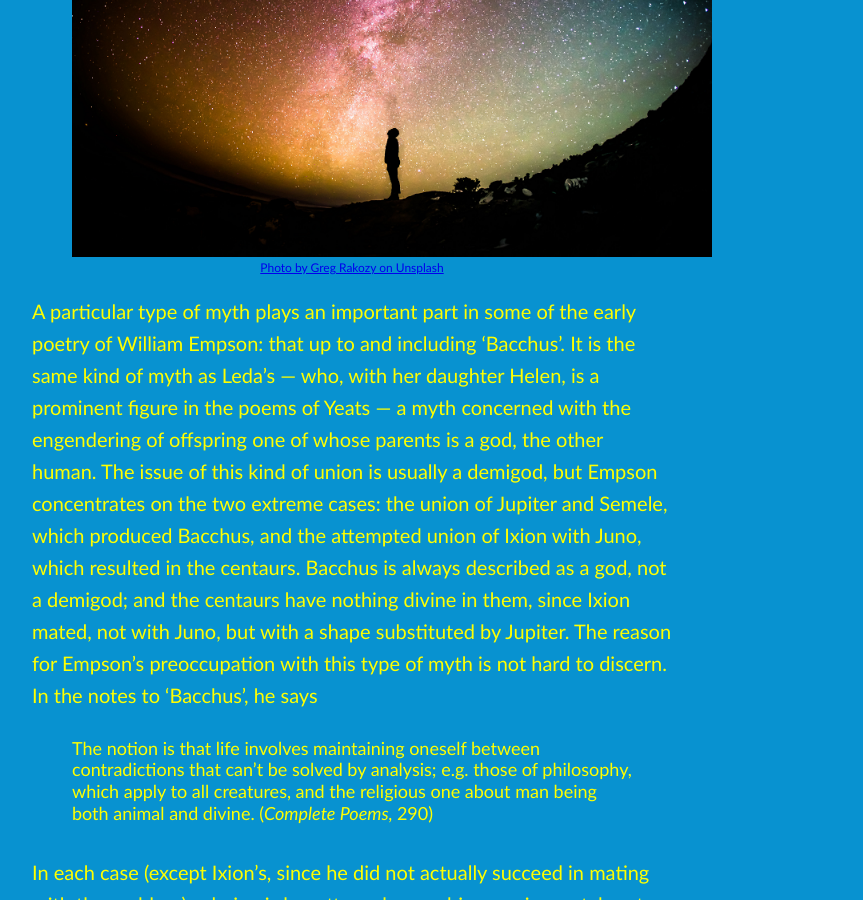
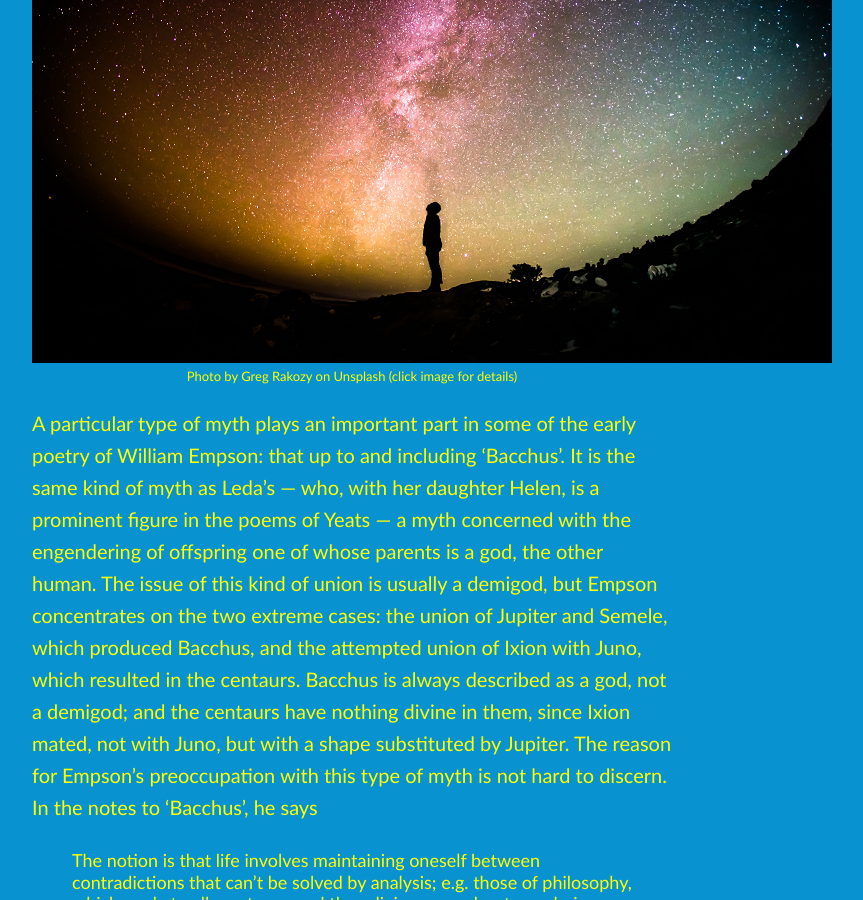
Before and after one commit to artkavanagh/github.io, a Jekyll site: the page finite-though-unbounded.html, which Jekyll copies as it is, in a window 1280 px wide and 900 px high, scrolled down 385 px. Shown: the whole window, without its empty margins (288-1151 px from the left). Built offline with Jekyll 4.4.1, drawn with Linux system fonts in a browser that asks for light colours.

Commit message:
Update finite-though-unbounded.html

```diff
--- a/finite-though-unbounded.html
+++ b/finite-though-unbounded.html
@@ -12,8 +12,9 @@
 <h2>The abolition of infinity in the poetry of William Empson</H2>
 
 <p class="intro">This is a revised version of an essay I wrote in 1996. I’ve enjoyed reacquainting myself with its arguments, most of which I’d forgotten in the meantime.</p>
-<figure>
-<a href="https://unsplash.com/photos/oMpAz-DN-9I"><img src="greg-rakozy-38802-unsplash.jpg" style="border-left: -80px" width="640"></a><figcaption><a href="https://unsplash.com/photos/oMpAz-DN-9I">Photo by Greg Rakozy on Unsplash</a></figcaption></figure>
+
+<a href="https://unsplash.com/photos/oMpAz-DN-9I"><img src="greg-rakozy-38802-unsplash.jpg" alt="Photo by Greg Rakozy of night sky"></a>
+<p class="piccredit">Photo by Greg Rakozy on Unsplash (click image for details)</p>
 
 <p>A particular type of myth plays an important part in some of the early poetry of William Empson: that up to and including ‘Bacchus’. It is the same kind of myth as Leda’s — who, with her daughter Helen, is a prominent figure in the poems of Yeats — a myth concerned with the engendering of offspring one of whose parents is a god, the other human. The issue of this kind of union is usually a demigod, but Empson concentrates on the two extreme cases: the union of Jupiter and Semele, which produced Bacchus, and the attempted union of Ixion with Juno, which resulted in the centaurs. Bacchus is always described as a god, not a demigod; and the centaurs have nothing divine in them, since Ixion mated, not with Juno, but with a shape substituted by Jupiter. The reason for Empson’s preoccupation with this type of myth is not hard to discern. In the notes to ‘Bacchus’, he says</p>
 
```
